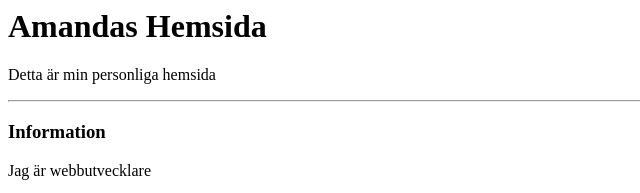
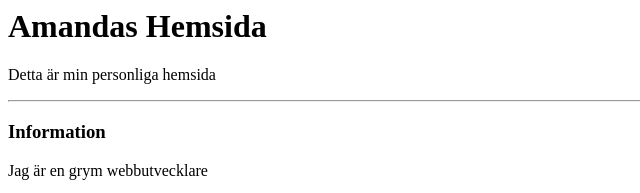
Before and after one commit to AmandaHogfeldt/Hemsida, a plain HTML site: page index.html in a window 1280 px wide. Shown: the top 193 px of the page, 0-640 px from the left. Drawn offline with Linux system fonts and the light colour scheme.

Commit message:
Ändrade beskrivning

```diff
--- a/index.html
+++ b/index.html
@@ -12,7 +12,7 @@
         <hr>
 <div>
         <h3>Information</h3>
-        <P>Jag är webbutvecklare</P>
+        <P>Jag är en grym webbutvecklare</P>
     </div>
     <button type="button">Click Me!</button>
     <br>
```
